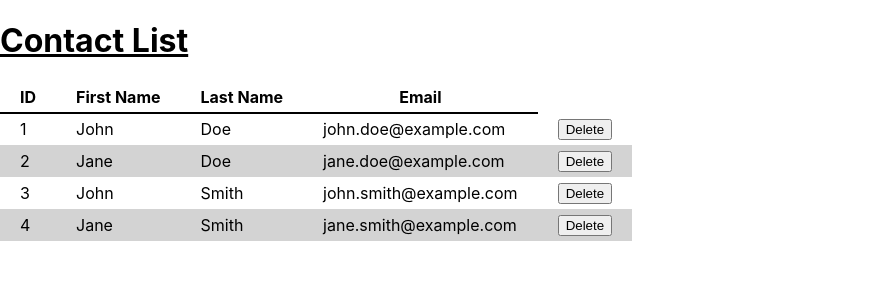
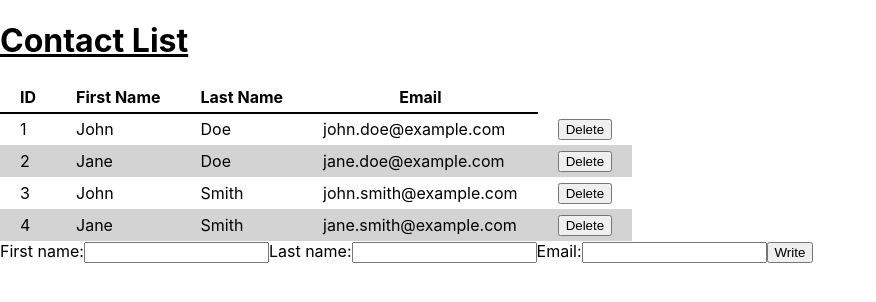
Before and after one commit to ayomidecole/contact-react, a React (Create React App) app: page / in a window 1280 px wide. Shown: the top 302 px of the page, without its empty margins (0-876 px from the left). Built offline with nearby package versions, Linux system fonts and the light colour scheme.

Commit message:
Add Form component for contact input and integrate it into List component for saving new contacts

```diff
--- /dev/null
+++ b/src/Form.js
@@ -0,0 +1,53 @@
+import { useState } from 'react';
+const initialContact = { firstName: '', lastName: '', email: '' };
+
+function Form({ onSave }) {
+    const [contact, setContact] = useState(initialContact);
+
+    function handleChange(e) {
+        const key = e.currentTarget.name;
+        const value = e.currentTarget.value;
+        setContact((prevContact) => ({ ...prevContact, [key]: value }));
+    }
+
+    return (
+        <form
+            onSubmit={(e) => {
+                e.preventDefault();
+                onSave(contact);
+                setContact(initialContact);
+            }}
+        >
+            <label>
+                First name:
+                <input
+                    type="text"
+                    name="firstName"
+                    value={contact.firstName}
+                    onChange={handleChange}
+                />
+            </label>
+            <label>
+                Last name:
+                <input
+                    type="text"
+                    name="firstName"
+                    value={contact.lastNamestName}
+                    onChange={handleChange}
+                />
+            </label>
+            <label>
+                Email:
+                <input
+                    type="text"
+                    name="email"
+                    value={contact.email}
+                    onChange={handleChange}
+                />
+            </label>
+            <button type="submit">Write</button>
+        </form>
+    );
+}
+
+export default Form;
--- a/src/List.js
+++ b/src/List.js
@@ -1,6 +1,7 @@
 import { useState } from 'react';
 import './Lists.css';
 import ListItem from './ListItem';
+import Form from './Form';
 
 const initialContacts = [
     {
@@ -37,7 +38,7 @@ function List() {
     const [contacts, setContacts] = useState(initialContacts);
 
     async function handleDelete(contact) {
-        const url = `http://localhost:8001/contacts/${contact.id}`;
+        const url = `http://localhost:8001/contacts/api/${contact.id}`;
         const response = await fetch(url, {
             method: 'DELETE',
         });
@@ -46,6 +47,15 @@ function List() {
                 prevState.filter((prevContact) => prevContact.id !== contact.id)
             );
         }
+    }
+
+    async function handleSave(contact) {
+        const url = `http://localhost:8001/api/contacts/`;
+        const response = await fetch(url, {
+            method: 'POST',
+            headers: { 'Content-Type': 'application/json' },
+            body: JSON.stringify(contact),
+        });
     }
 
     return (
@@ -70,6 +80,7 @@ function List() {
                     ))}
                 </tbody>
             </table>
+            <Form onSave={handleSave} />
         </>
     );
 }
```
